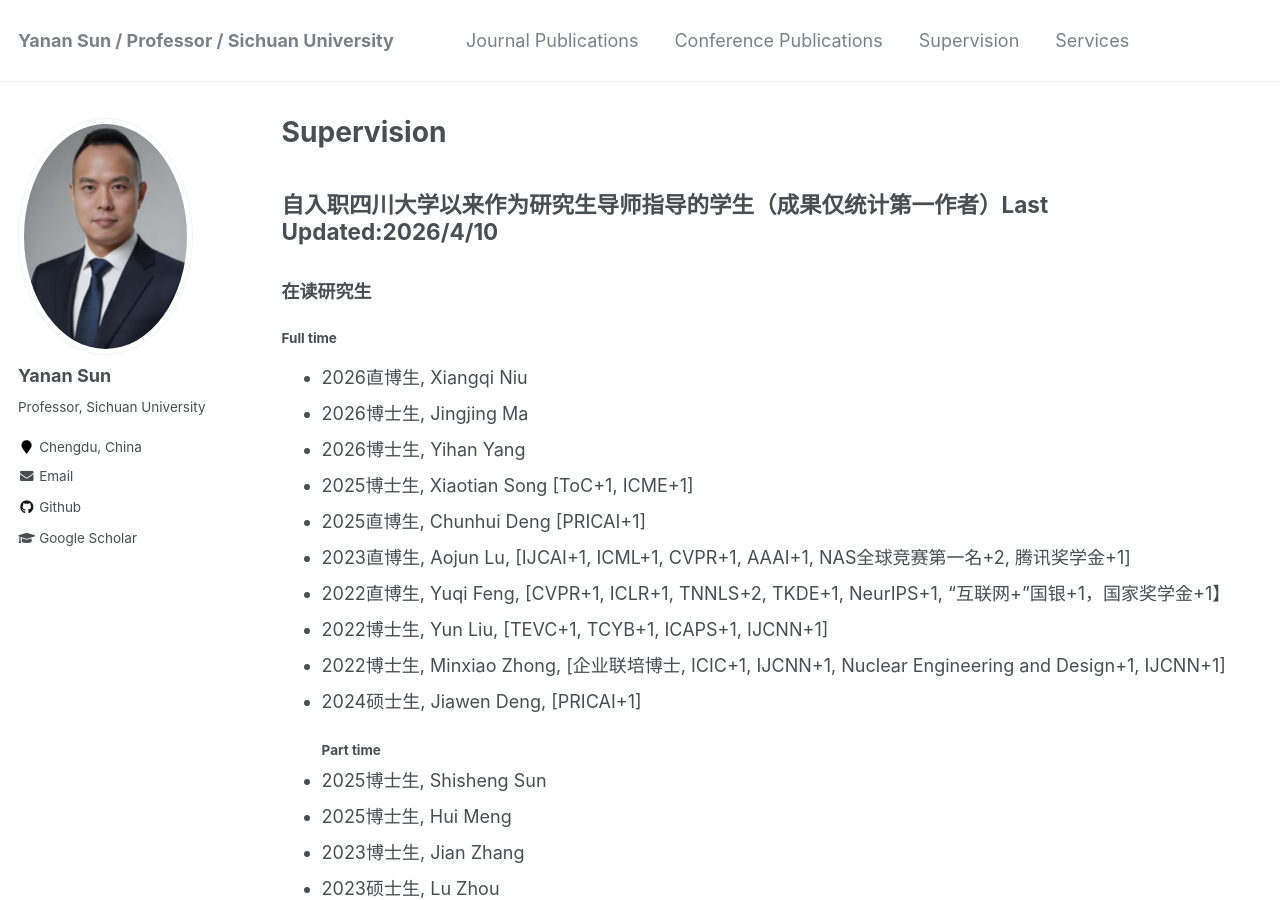
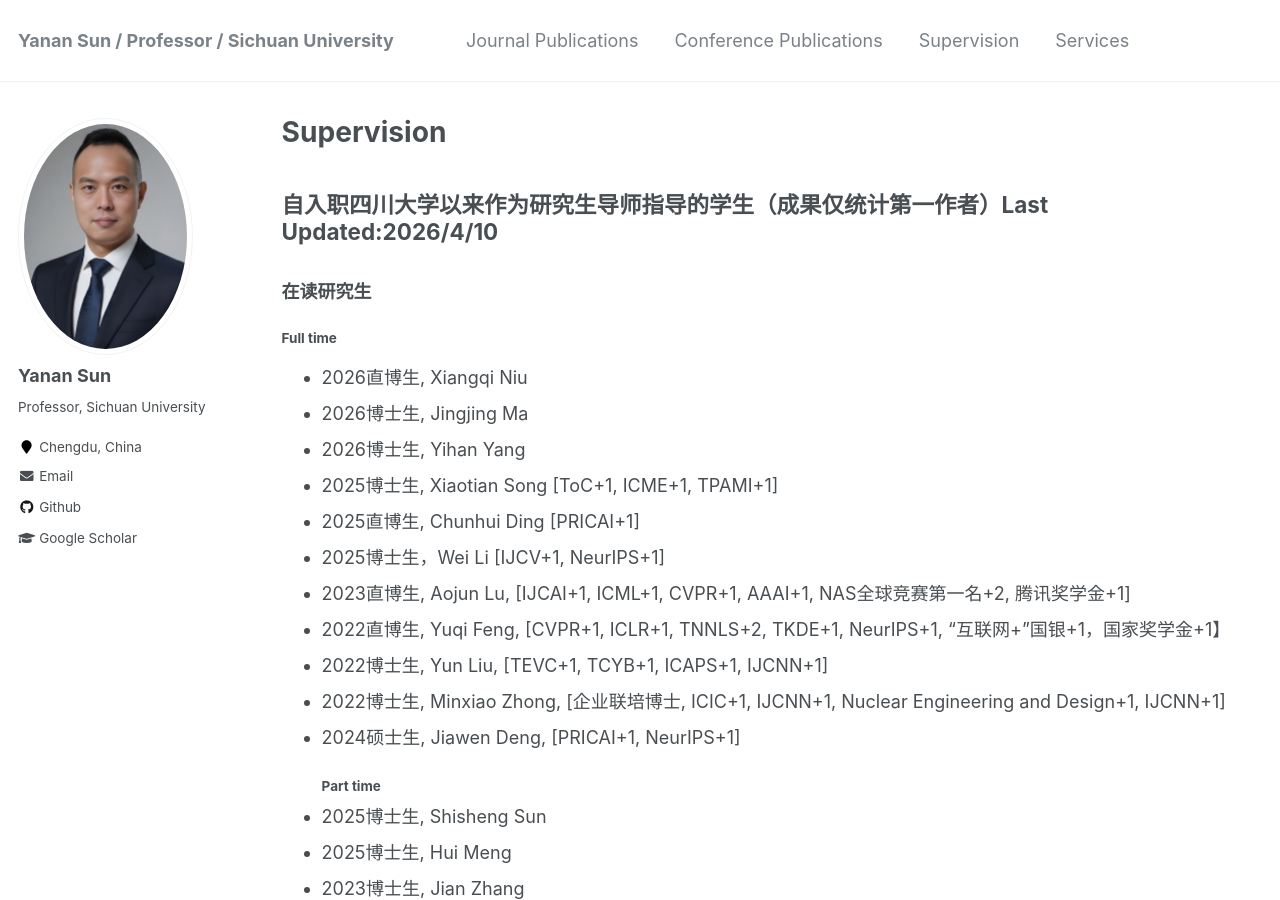
Before and after one commit to yn-sun/yn-sun.github.io, a Jekyll site: the page built from _pages/supervision.md, in a window 1280 px wide and 900 px high. Built offline with Jekyll 4.4.1, drawn with Linux system fonts in a browser that asks for light colours; comment, search, counter and statistics services are not loaded.

Commit message:
Update supervision.md

```diff
--- a/_pages/supervision.md
+++ b/_pages/supervision.md
@@ -12,13 +12,14 @@ author_profile: true
 * 2026直博生, Xiangqi Niu
 * 2026博士生, Jingjing Ma
 * 2026博士生, Yihan Yang
-* 2025博士生, Xiaotian Song [ToC+1, ICME+1]
-* 2025直博生, Chunhui Deng [PRICAI+1]
+* 2025博士生, Xiaotian Song [ToC+1, ICME+1, TPAMI+1]
+* 2025直博生, Chunhui Ding [PRICAI+1]
+* 2025博士生，Wei Li [IJCV+1, NeurIPS+1]
 * 2023直博生, Aojun Lu, [IJCAI+1, ICML+1, CVPR+1, AAAI+1, NAS全球竞赛第一名+2, 腾讯奖学金+1]
 * 2022直博生, Yuqi Feng, [CVPR+1, ICLR+1, TNNLS+2, TKDE+1, NeurIPS+1, "互联网+"国银+1，国家奖学金+1】
 * 2022博士生, Yun Liu, [TEVC+1, TCYB+1, ICAPS+1, IJCNN+1]
 * 2022博士生, Minxiao Zhong, [企业联培博士, ICIC+1, IJCNN+1, Nuclear Engineering and Design+1, IJCNN+1]
-* 2024硕士生, Jiawen Deng, [PRICAI+1]
+* 2024硕士生, Jiawen Deng, [PRICAI+1, NeurIPS+1]
 #### Part time
 * 2025博士生, Shisheng Sun
 * 2025博士生, Hui Meng
```
